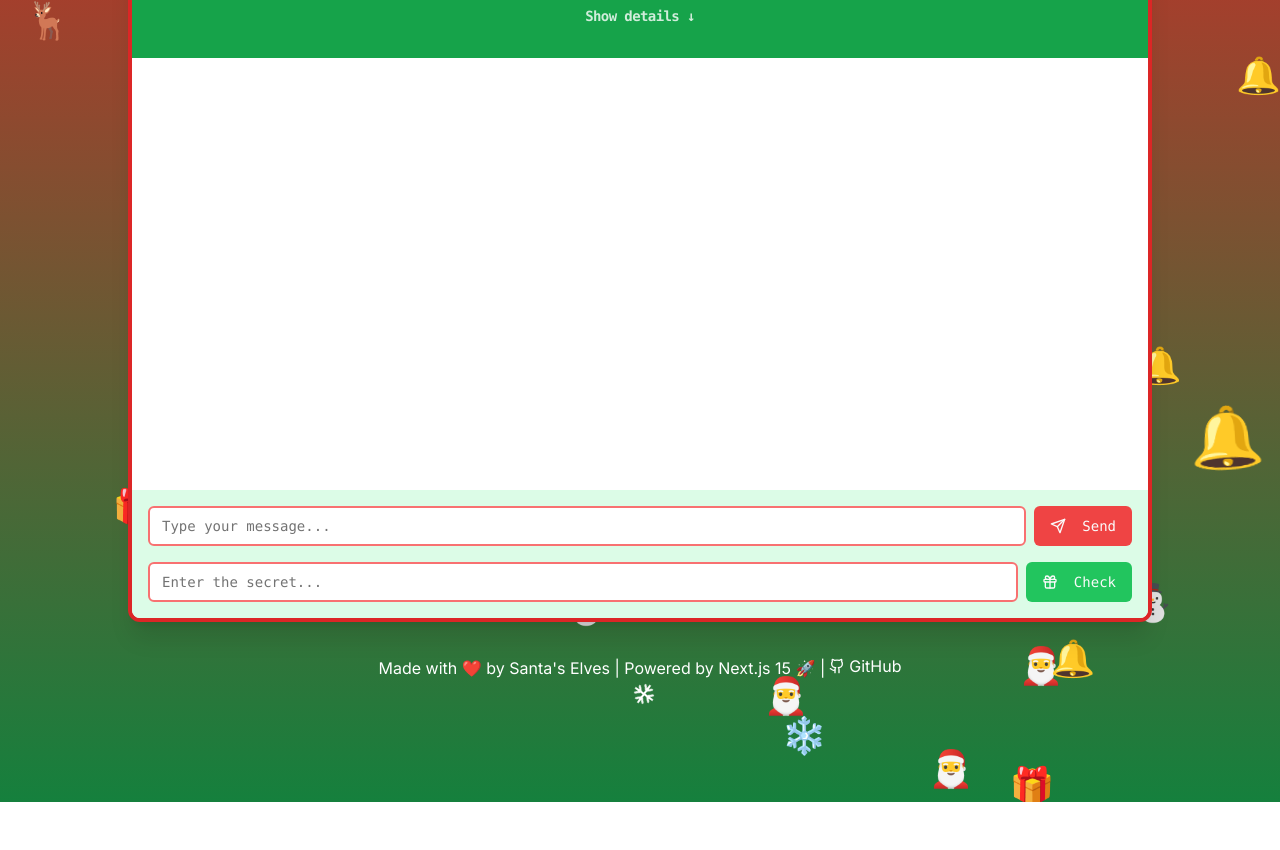
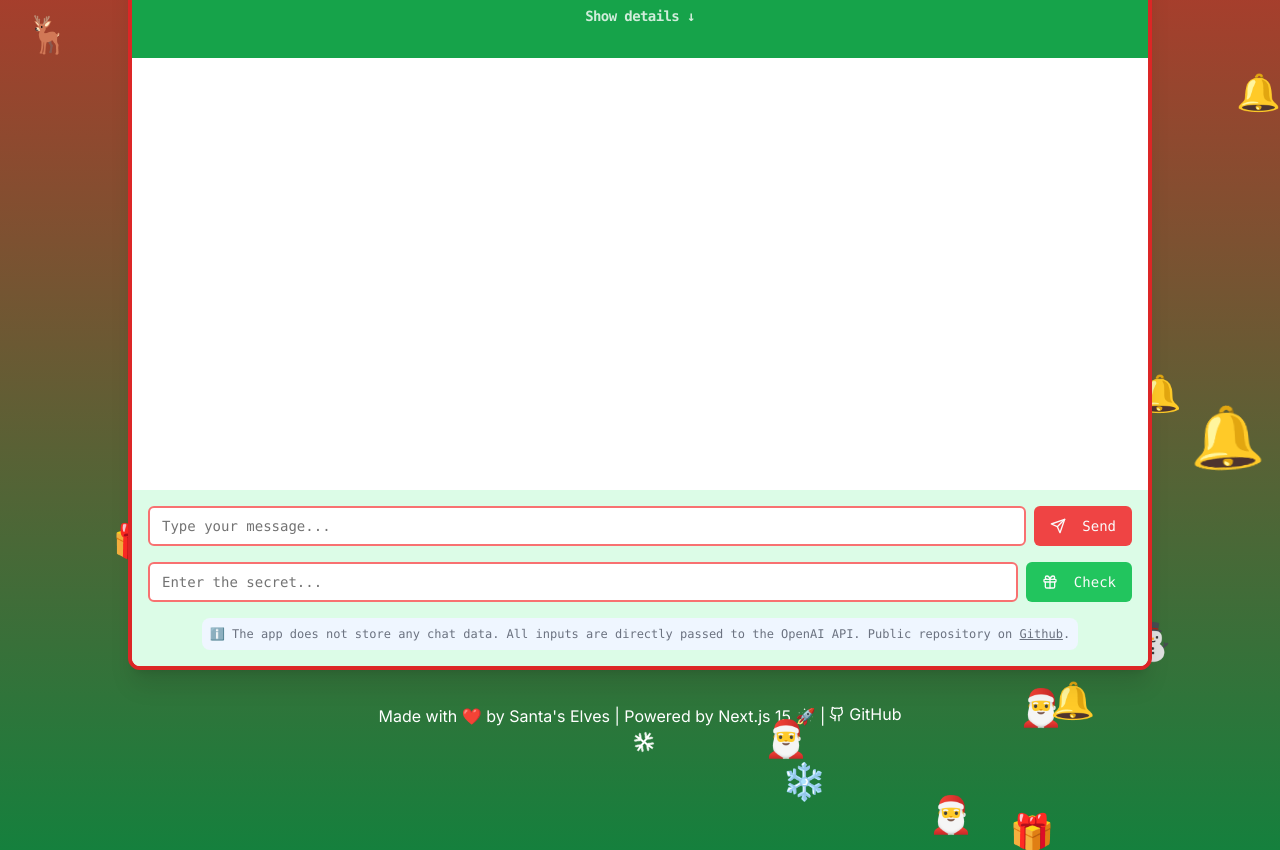
Before and after one commit to mjberli/santa-secret, a Next.js app: page / in a window 1280 px wide. Shown: the part 318-1168 px from the top of the page. Before the commit the page ends 1120 px from the top, so only its background shows below. Built offline with nearby package versions, Linux system fonts and the light colour scheme.

Commit message:
added data storage note

```diff
--- a/components/SantaChat.tsx
+++ b/components/SantaChat.tsx
@@ -15,7 +15,7 @@ export default function SantaChat() {
   const [input, setInput] = useState('')
   const [secret, setSecret] = useState('')
   const [isLoading, setIsLoading] = useState(false)
-  const [encryptedSecret, setEncryptedSecret] = useState('')
+  const [santasSecret, setSantasSecret] = useState('')
   const chatRef = useRef<HTMLDivElement>(null)
   const [showDetails, setShowDetails] = useState(false)
   const [threadId, setThreadId] = useState<string | null>(null)
@@ -82,7 +82,7 @@ export default function SantaChat() {
       if (!response.ok) throw new Error('Failed to check secret')
 
       const data = await response.json()
-      setEncryptedSecret(data.message)
+      setSantasSecret(data.message)
 
       if (data.message.startsWith('Congratulations')) {
         fireConfetti()
@@ -90,7 +90,7 @@ export default function SantaChat() {
       }
     } catch (error) {
       console.error('Error:', error)
-      setEncryptedSecret('Error checking secret')
+      setSantasSecret('Error checking secret')
     }
   }
 
@@ -217,12 +217,15 @@ export default function SantaChat() {
             <Gift className="mr-2 h-4 w-4" /> Check
           </Button>
         </div>
-        {encryptedSecret && (
+        {santasSecret && (
           <div className="text-center text-sm text-gray-600 bg-yellow-100 p-2 rounded-lg animate-pulse">
-            {encryptedSecret.startsWith('Oops!') ? '❌ ' : '✅ '}
-            {encryptedSecret}
+            {santasSecret.startsWith('Oops!') ? '❌ ' : '✅ '}
+            {santasSecret}
           </div>
         )}
+        <div className="text-center text-xs text-gray-500 bg-blue-50 p-2 rounded-lg">
+          ℹ️ The app does not store any chat data. All inputs are directly passed to the OpenAI API. Public repository on <a href="https://github.com/mjberli/santa-secret" className="underline hover:text-blue-600">Github</a>.
+        </div>
       </CardFooter>
     </Card>
   )
```
